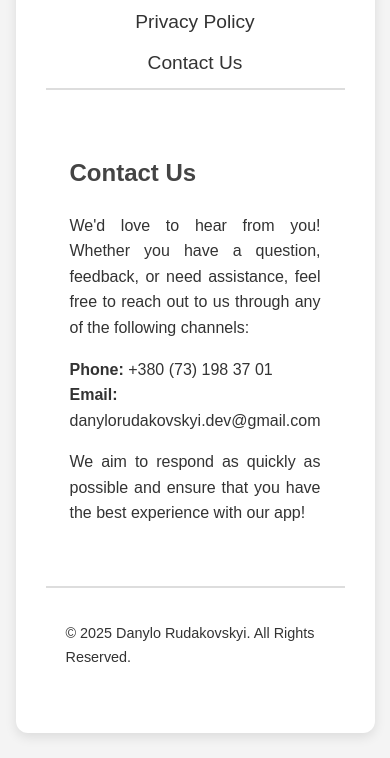
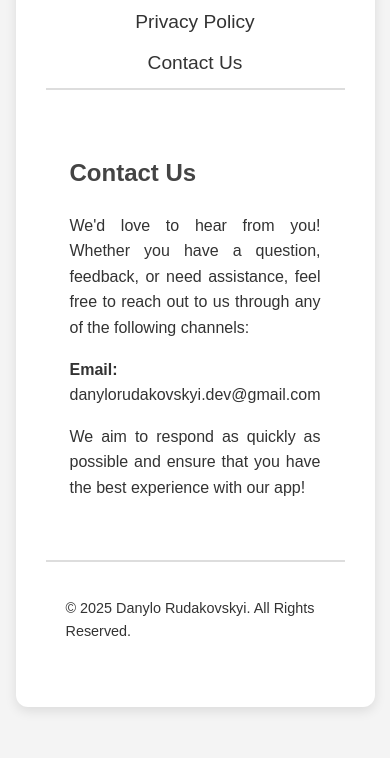
Before and after one commit to danylorudakovskyi/ByeBuySite, a plain HTML site: page contact-us.html in a window 390 px wide. Shown: the part 160-918 px from the top of the page. After the commit the page ends 892 px from the top, so only its background shows below. Drawn offline with Linux system fonts and the light colour scheme.

Commit message:
hide phonenumber

```diff
--- a/contact-us.html
+++ b/contact-us.html
@@ -29,7 +29,6 @@
                 <section class="contact-us-block">
                     <h1>Contact Us</h1>
                     <p>We'd love to hear from you! Whether you have a question, feedback, or need assistance, feel free to reach out to us through any of the following channels:</p>
-                    <p><strong>Phone:</strong> <a href="tel:+380731983701">+380 (73) 198 37 01</a> <br>
                     <strong>Email:</strong> <a href="mailto:danylorudakovskyi.dev@gmail.com">danylorudakovskyi.dev@gmail.com</a></p>
                     <p>We aim to respond as quickly as possible and ensure that you have the best experience with our app!</p>
                 </section>
```
